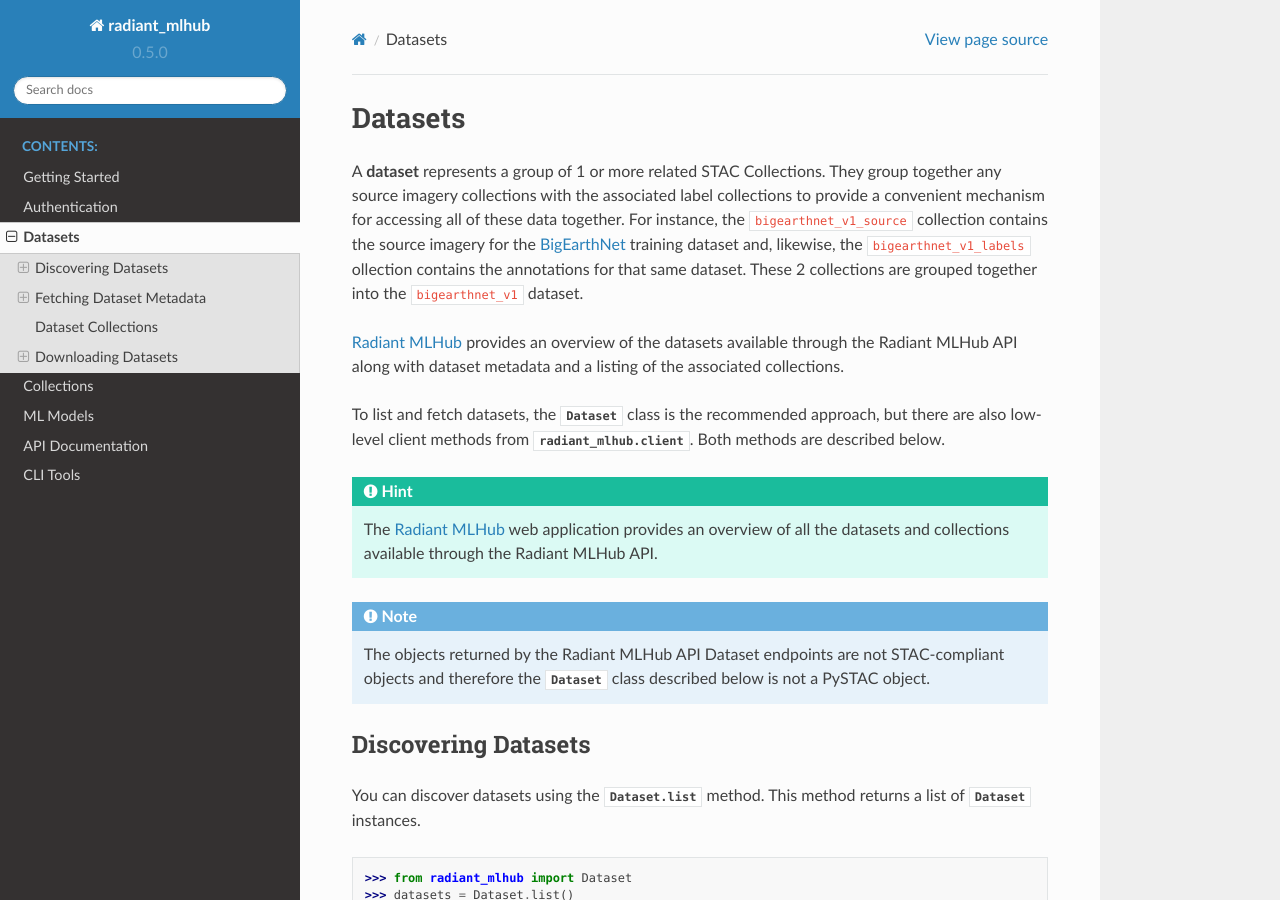
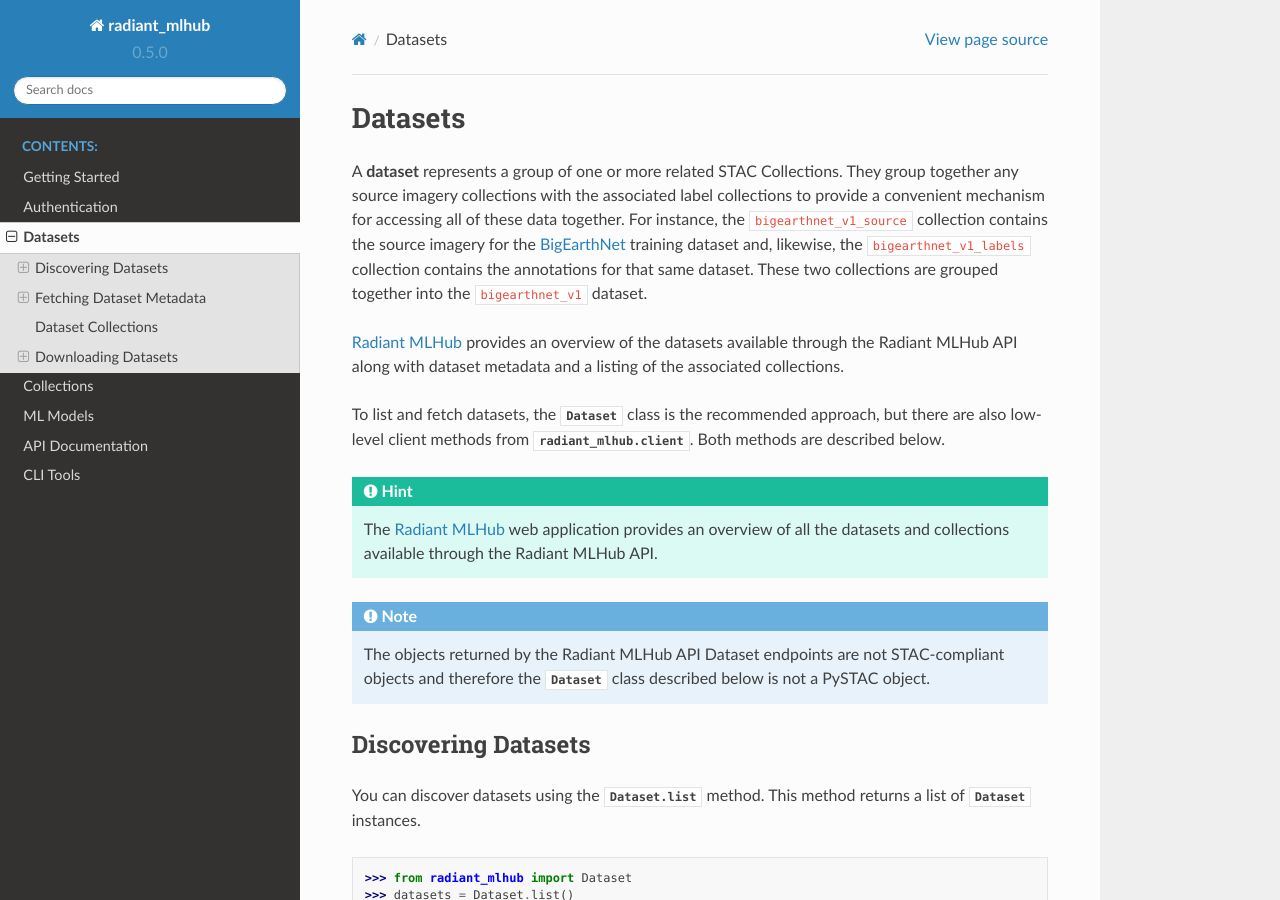
Before and after one commit to radiantearth/radiant-mlhub, a Sphinx documentation site: the page built from docs/source/datasets.rst, in a window 1280 px wide and 900 px high. Built offline with Sphinx 7.4.7 and the Read the Docs theme 2.0.0, drawn with Linux system fonts in a browser that asks for light colours.

Commit message:
Fix typo in docs.

```diff
--- a/docs/source/datasets.rst
+++ b/docs/source/datasets.rst
@@ -1,13 +1,13 @@
 Datasets
 ========
 
-A **dataset** represents a group of 1 or more related STAC Collections. They
+A **dataset** represents a group of one or more related STAC Collections. They
 group together any source imagery collections with the associated label
 collections to provide a convenient mechanism for accessing all of these data
 together. For instance, the ``bigearthnet_v1_source`` collection contains the
 source imagery for the `BigEarthNet <http://bigearth.net/>`_ training dataset
-and, likewise, the ``bigearthnet_v1_labels`` ollection contains the
-annotations for that same dataset. These 2 collections are grouped together
+and, likewise, the ``bigearthnet_v1_labels`` collection contains the
+annotations for that same dataset. These two collections are grouped together
 into the ``bigearthnet_v1`` dataset.
 
 `Radiant MLHub <https://mlhub.earth/>`_ provides an overview of the datasets
```
